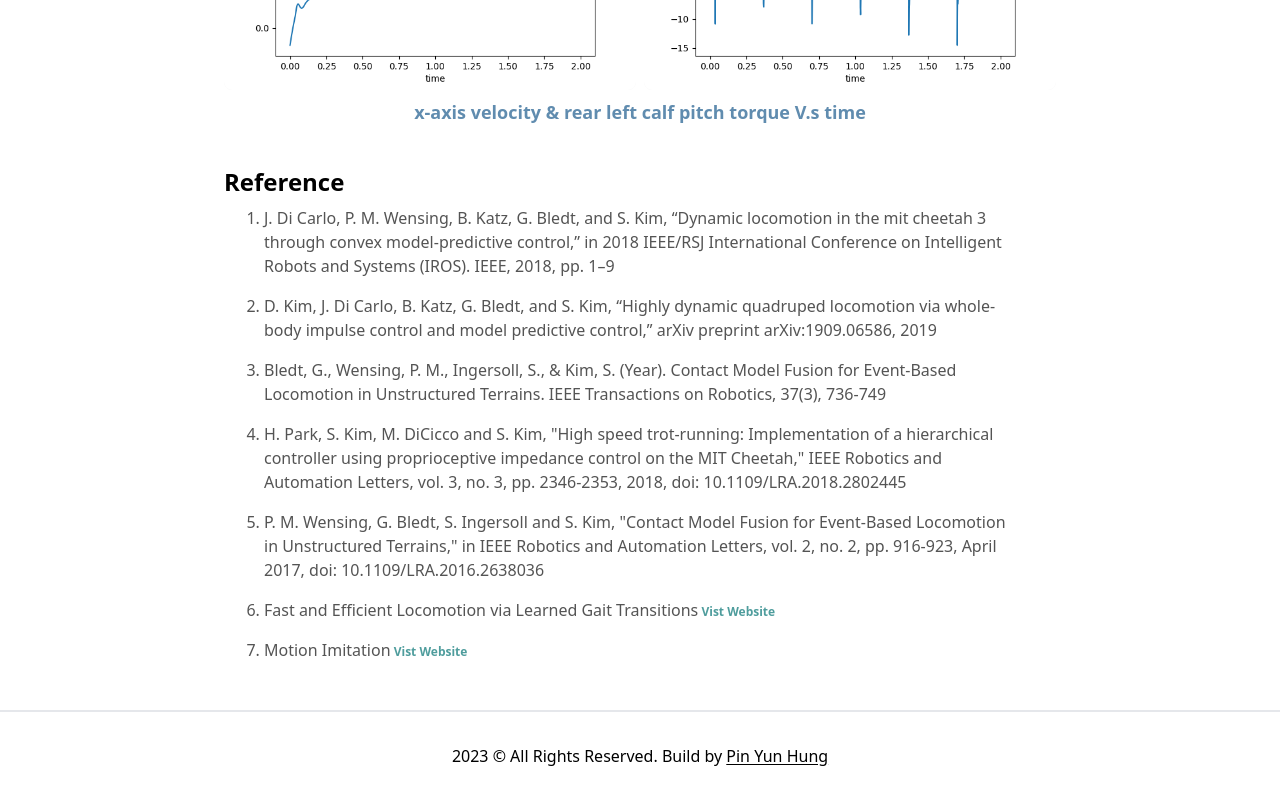
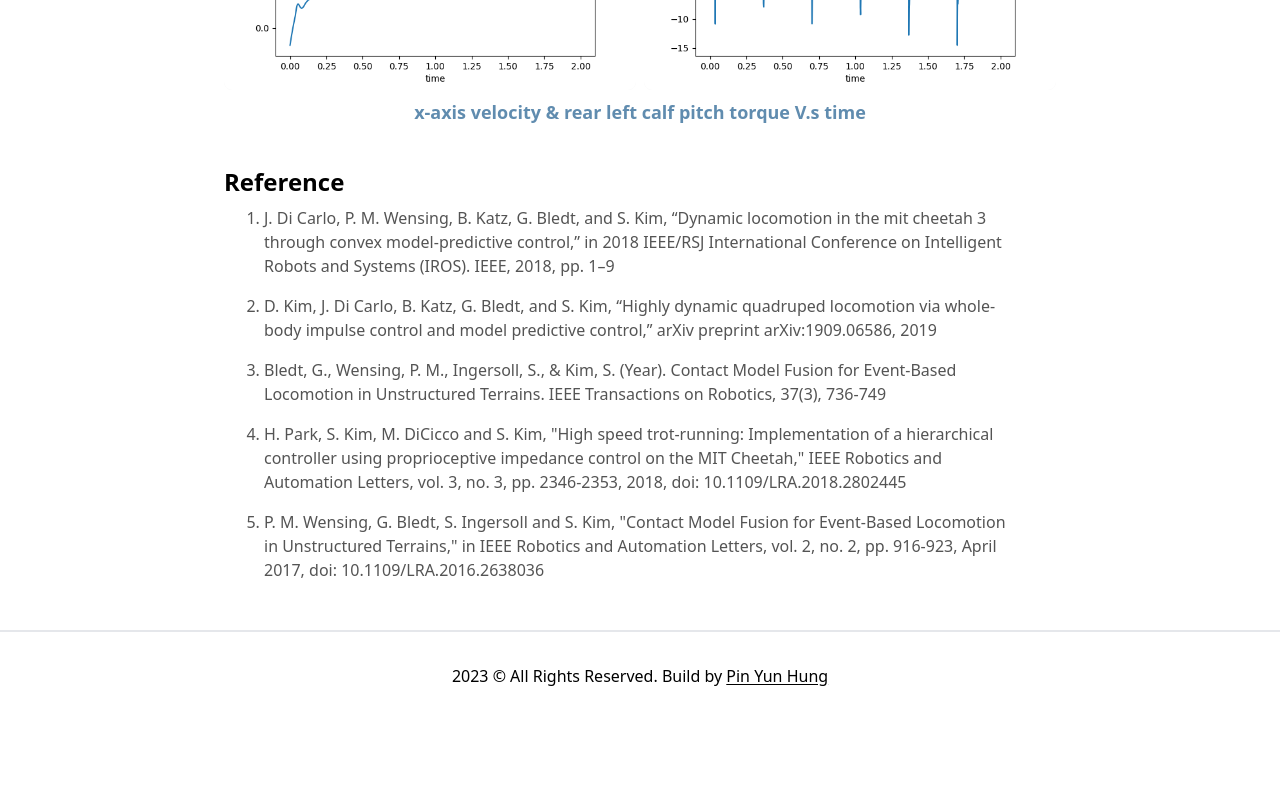
Before and after one commit to tg623623nana/tg623623nana.github.io, a Next.js app: page /Locomotion-Controller-of-A1-Quadrupedal-Robot-using-MPC in a window 1280 px wide. Shown: the part 2251-3051 px from the top of the page. After the commit the page ends 2971 px from the top, so only its background shows below. Built offline with nearby package versions, Linux system fonts and the light colour scheme.

Commit message:
feat: try comment website

```diff
--- a/src/pages/Locomotion-Controller-of-A1-Quadrupedal-Robot-using-MPC.js
+++ b/src/pages/Locomotion-Controller-of-A1-Quadrupedal-Robot-using-MPC.js
@@ -103,11 +103,11 @@ Unstructured Terrains," in IEEE Robotics and Automation Letters, vol. 2, no. 2,
 10.1109/LRA.2016.2638036
                 </li>
 
-                <li className='py-2'>
+                {/* <li className='py-2'>
                     Fast and Efficient Locomotion via Learned Gait Transitions
                     <Link href="https://github.com/yxyang/fast_and_efficient" target='_blank'
                     className='hover:underline underline-offset-2 text-primary font-bold text-xs'>
-                        &nbsp;Vist Website
+                        &nbsp;Vist Website &rarr;
                         </Link>
                 </li>
 
@@ -115,9 +115,9 @@ Unstructured Terrains," in IEEE Robotics and Automation Letters, vol. 2, no. 2,
                 Motion Imitation
                     <Link href="https://github.com/erwincoumans/motion_imitation/tree/master/mpc_controller" target='_blank'
                     className='hover:underline underline-offset-2 text-primary font-bold text-xs'>
-                        &nbsp;Vist Website
+                        &nbsp;Vist Website &rarr;
                         </Link>
-                </li>
+                </li> */}
             </ul>
           </div>
         </Layout>
```
